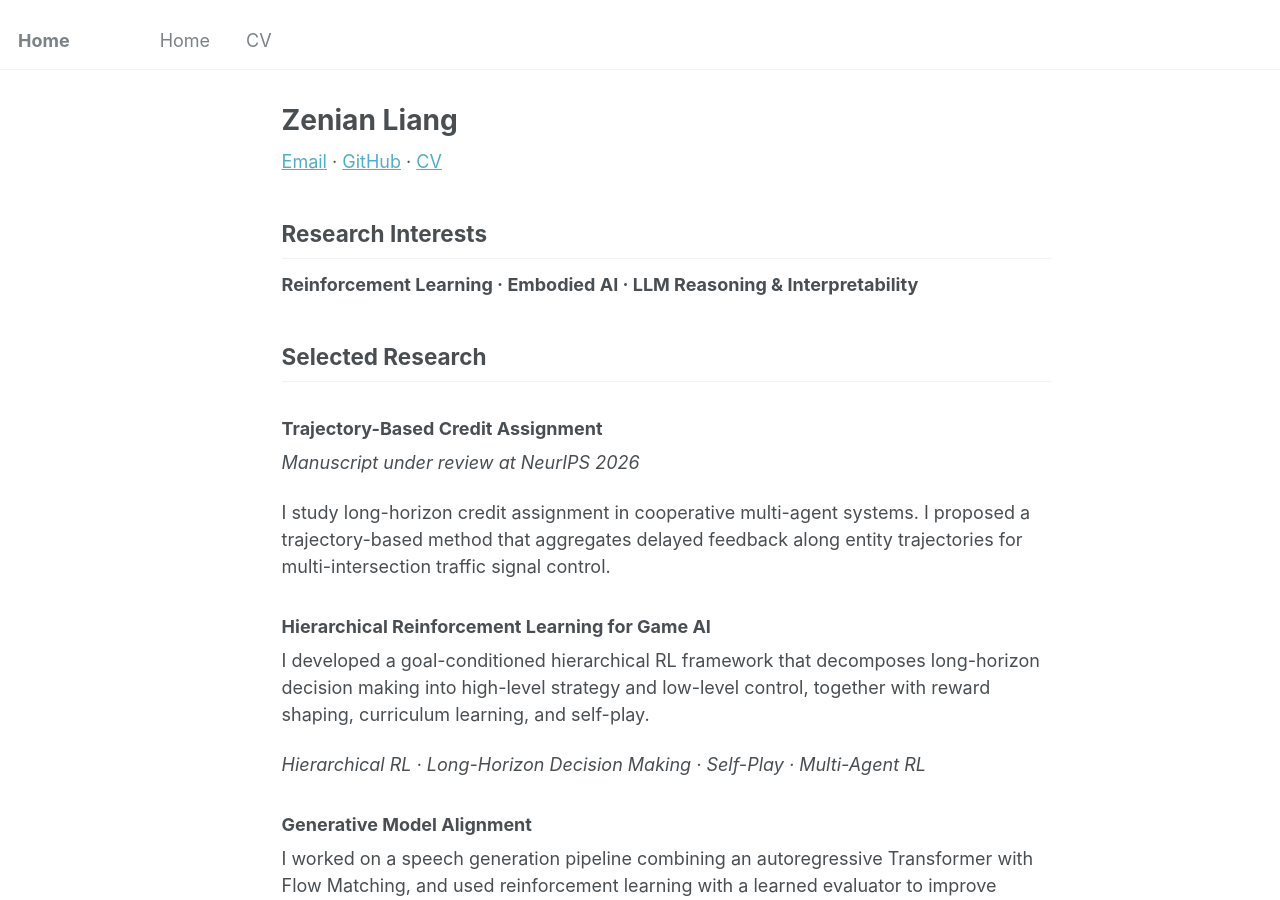
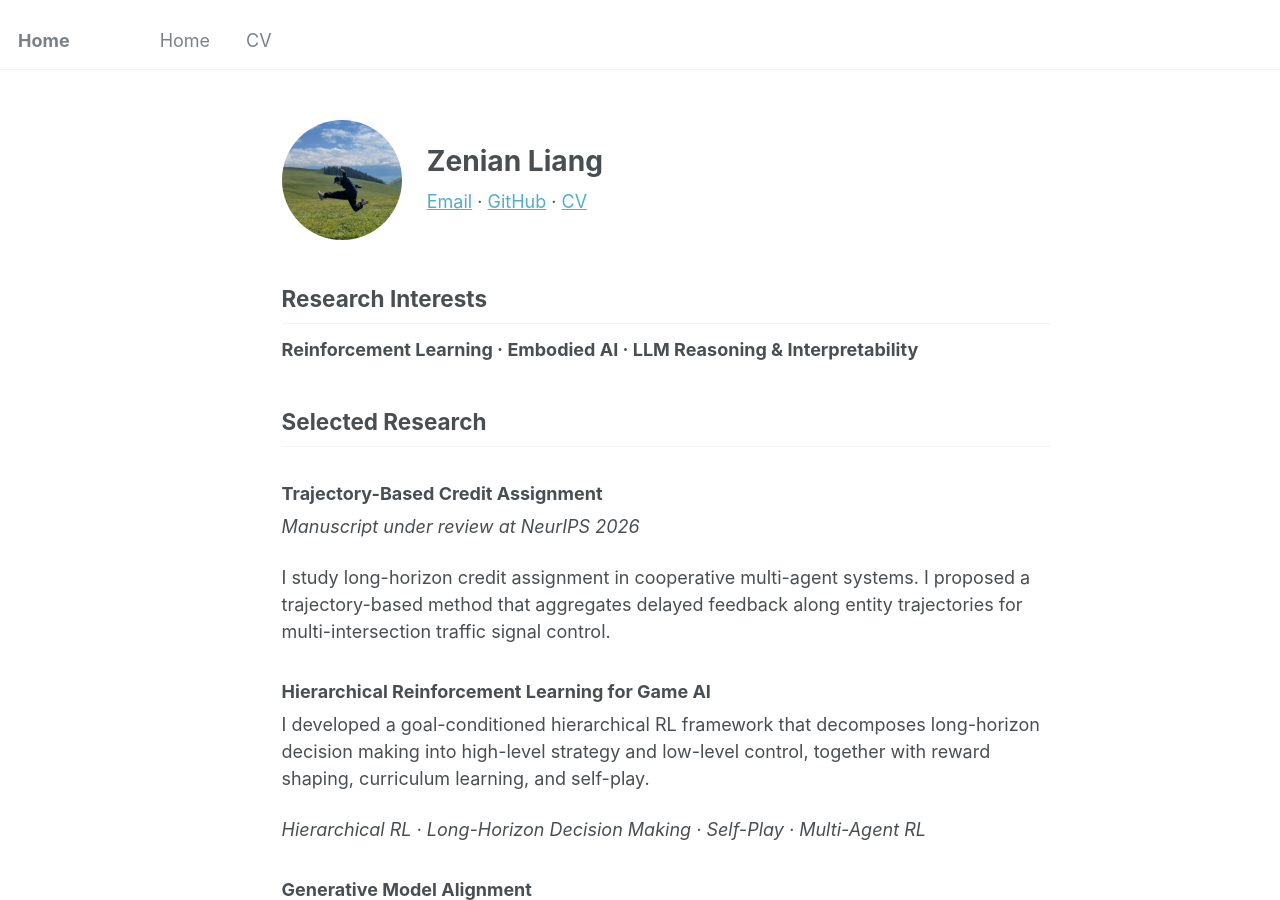
Before and after one commit to Mnji4/Mnji4.github.io, a Jekyll site: the page built from _pages/about.md, in a window 1280 px wide and 900 px high. Built offline with Jekyll 4.4.1, drawn with Linux system fonts in a browser that asks for light colours.

Commit message:
Add compact avatar header to homepage

```diff
--- a/_pages/about.md
+++ b/_pages/about.md
@@ -1,13 +1,23 @@
 ---
 permalink: /
-title: "Zenian Liang"
+title: ""
 author_profile: false
 redirect_from:
   - /about/
   - /about.html
 ---
 
-[Email](mailto:liangzn3@mail3.sysu.edu.cn) · [GitHub](https://github.com/Mnji4) · [CV](https://drive.google.com/file/d/1ES_avVsIA8fbg6SI8XEf0gzdk7jXOsr7/view)
+<div style="display:flex; align-items:center; gap:1.4rem; margin:0 0 2rem 0;">
+  <img src="/images/jump.jpg" alt="Zenian Liang" style="width:120px; height:120px; border-radius:50%; object-fit:cover; flex:0 0 auto;">
+  <div>
+    <h1 style="margin:0 0 0.5rem 0;">Zenian Liang</h1>
+    <div>
+      <a href="mailto:liangzn3@mail3.sysu.edu.cn">Email</a> ·
+      <a href="https://github.com/Mnji4">GitHub</a> ·
+      <a href="https://drive.google.com/file/d/1ES_avVsIA8fbg6SI8XEf0gzdk7jXOsr7/view">CV</a>
+    </div>
+  </div>
+</div>
 
 ## Research Interests
 
```
